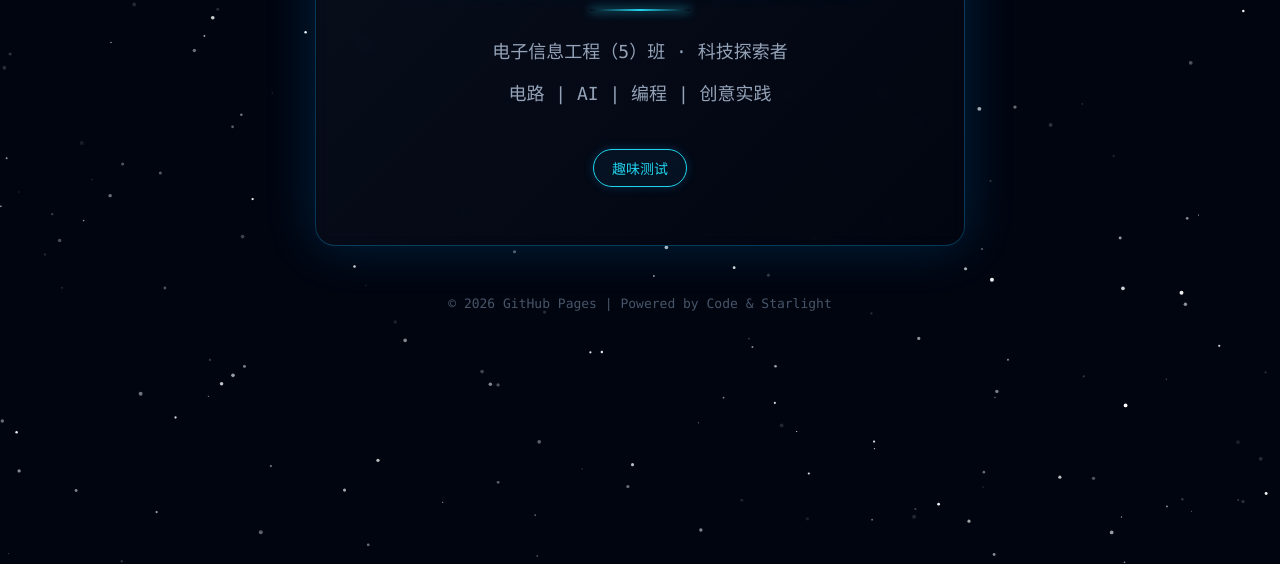
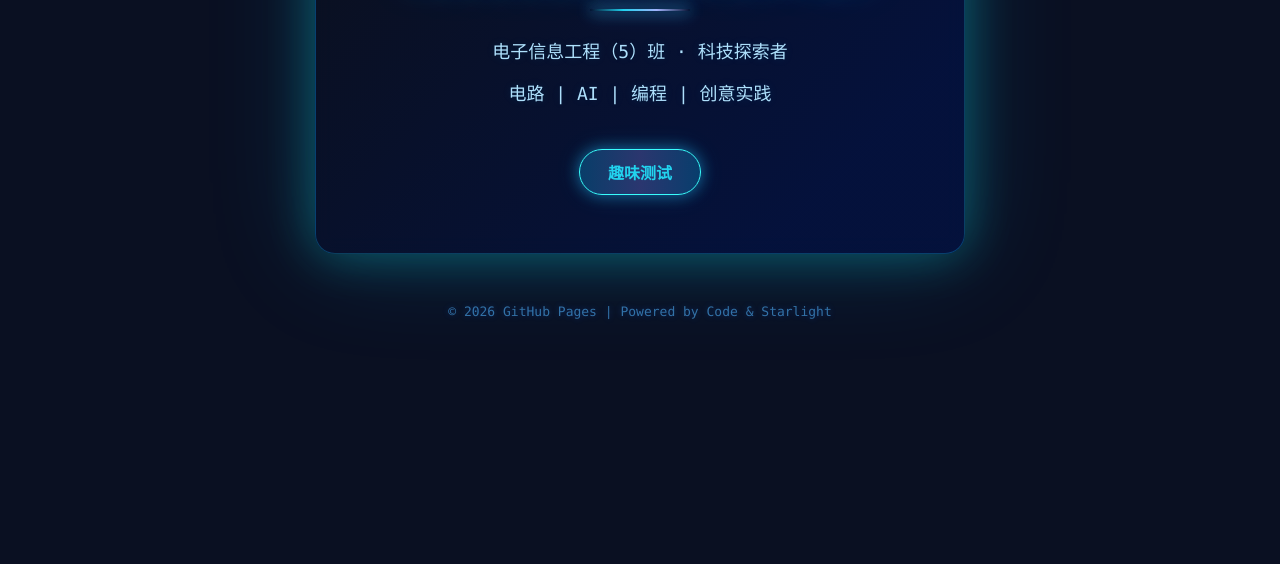
Before and after one commit to xixishuaifeifan/xixishuaifeifan.github.io, a plain HTML site: page index.html in a window 1280 px wide. Shown: the part 236-800 px from the top of the page. Drawn offline with Linux system fonts and the light colour scheme; animation ran at ten frames a second.

Commit message:
Refactor index.html for better design and performance
Updated styles and structure for improved aesthetics and functionality.

```diff
--- a/index.html
+++ b/index.html
@@ -5,21 +5,21 @@
     <meta name="viewport" content="width=device-width, initial-scale=1.0">
     <title>xixishuaifeifan | 赛博主页</title>
     <style>
-        *{margin:0;padding:0;box-sizing:border-box;}
-        body{
-            background: #000510;
+        * {margin:0; padding:0; box-sizing:border-box;}
+        body {
+            background: #0a1022;
             color: #fff;
             font-family: 'Consolas', 'Microsoft Yahei', sans-serif;
             overflow-x: hidden;
+            min-height: 100vh;
         }
-        /* 星空背景 */
-        #stars{
+        /* 霓虹星云背景canvas */
+        #bg-canvas {
             position: fixed;
-            top: 0;
-            left: 0;
-            width: 100%;
-            height: 100%;
+            top:0; left:0; right:0; bottom:0;
+            width: 100vw; height: 100vh;
             z-index: 0;
+            display:block;
         }
         /* 主容器 */
         .container{
@@ -35,60 +35,75 @@
             padding: 50px 30px;
             border: 1px solid #0ea5e950;
             border-radius: 20px;
-            background: linear-gradient(135deg, #0b101ecc, #000510cc);
-            box-shadow: 0 0 50px #0099ff33;
-            backdrop-filter: blur(8px);
+            background: linear-gradient(135deg, #0b101ecc, #031243cc 80%);
+            box-shadow: 0 0 50px #11FCF950, 0 0 110px #0ea5e930;
+            backdrop-filter: blur(10px);
         }
         h1{
             font-size: 42px;
             color: #38bdf8;
             letter-spacing: 5px;
-            text-shadow: 0 0 10px #38bdf8, 0 0 30px #0ea5e9;
+            text-shadow: 0 0 14px #38bdf8, 0 0 44px #0ea5e9;
             margin-bottom: 20px;
+            font-family: 'Consolas','Microsoft Yahei', monospace;
         }
         .neon-line{
             width: 100px;
             height: 2px;
-            background: linear-gradient(90deg, transparent, #22d3ee, transparent);
+            background: linear-gradient(90deg, transparent, #22d3ee, #a5b4fc, transparent);
             margin: 25px auto;
-            box-shadow: 0 0 10px #22d3ee;
+            box-shadow: 0 0 14px #22d3ee, 0 0 20px #818cf8;
+            border-radius: 2px;
         }
         p{
             font-size: 18px;
-            color: #94a3b8;
+            color: #aee0fc;
             line-height: 1.8;
             margin: 10px 0;
+            text-shadow: 0 0 10px #0ea5e920;
         }
         .tags{
             margin-top: 30px;
         }
-        .tag{
+        .tag {
             display: inline-block;
             margin: 8px 6px;
-            padding: 8px 18px;
-            border: 1px solid #22d3ee;
+            padding: 10px 28px;
+            border: 1.5px solid #39fdfd;
             border-radius: 25px;
             color: #22d3ee;
-            font-size: 14px;
-            background: #0ea5e910;
-            box-shadow: 0 0 10px #0ea5e940;
+            font-size: 16px;
+            font-weight: bold;
+            background: linear-gradient(90deg,#0ea5e94d,#818cf84d, #0ea5e94d);
+            box-shadow: 0 0 14px #0ea5e980,0 0 25px #60e6ff30;
+            text-decoration: none;
             transition: all 0.3s;
+            position: relative;
         }
-        .tag:hover{
-            background: #0ea5e930;
-            box-shadow: 0 0 20px #0ea5e980;
-            transform: translateY(-3px);
+        .tag:hover {
+            background: linear-gradient(90deg, #64e3ff, #65a7ff 90%);
+            color: #161e33;
+            box-shadow: 0 0 30px #0ea5e9cc, 0 0 44px #38bdf899;
+            transform: translateY(-4px) scale(1.04) rotate(-1deg);
+            letter-spacing: 3px;
+            text-decoration: none;
         }
         .footer{
             margin-top: 50px;
             font-size: 13px;
-            color: #475569;
+            color: #54b7ff93;
+            text-shadow: 0 0 6px #2563eb55;
+        }
+        @media (max-width:600px) {
+            .container {padding-top:50px;}
+            .card {padding:24px 6px;}
+            h1 {font-size:28px;}
         }
     </style>
 </head>
 <body>
-    <!-- 动态星空背景 -->
-    <canvas id="stars"></canvas>
+    <!-- 高级炫酷星空背景 -->
+    <canvas id="bg-canvas"></canvas>
 
     <div class="container">
         <div class="card">
@@ -96,63 +111,20 @@
             <div class="neon-line"></div>
             <p>电子信息工程（5）班 · 科技探索者</p>
             <p>电路 | AI | 编程 | 创意实践</p>
-
             <div class="tags">
-                <span class="tag">趣味测试</span>
+                <a class="tag" href="quiz.html">趣味测试</a>
             </div>
         </div>
 
         <div class="footer">
-            © 2026 GitHub Pages | Powered by Code & Starlight
+            © 2026 GitHub Pages | Powered by Code &amp; Starlight
         </div>
     </div>
-
-    <!-- 星空动画JS -->
+    <!-- 星空&霓虹流体&流星动画JS -->
     <script>
-        const canvas = document.getElementById('stars');
-        const ctx = canvas.getContext('2d');
-        canvas.width = window.innerWidth;
-        canvas.height = window.innerHeight;
-
-        const stars = [];
-        const starCount = 250;
-
-        for (let i = 0; i < starCount; i++) {
-            stars.push({
-                x: Math.random() * canvas.width,
-                y: Math.random() * canvas.height,
-                radius: Math.random() * 1.5 + 0.5,
-                speed: Math.random() * 0.5 + 0.1,
-                opacity: Math.random()
-            });
-        }
-
-        function drawStars() {
-            ctx.clearRect(0, 0, canvas.width, canvas.height);
-            stars.forEach(star => {
-                ctx.beginPath();
-                ctx.arc(star.x, star.y, star.radius, 0, Math.PI * 2);
-                ctx.fillStyle = `rgba(255, 255, 255, ${star.opacity})`;
-                ctx.fill();
-
-                star.opacity += Math.random() * 0.02 - 0.01;
-                if (star.opacity < 0.1) star.opacity = 0.1;
-                if (star.opacity > 1) star.opacity = 1;
-
-                star.y += star.speed;
-                if (star.y > canvas.height) {
-                    star.y = 0;
-                    star.x = Math.random() * canvas.width;
-                }
-            });
-            requestAnimationFrame(drawStars);
-        }
-
-        drawStars();
-        window.addEventListener('resize', () => {
-            canvas.width = window.innerWidth;
-            canvas.height = window.innerHeight;
-        });
-    </script>
-</body>
-</html>
+    // 炫酷星空霓虹流体+流星
+    const canvas = document.getElementById('bg-canvas');
+    const ctx = canvas.getContext('2d');
+    let w = window.innerWidth, h = window.innerHeight;
+    canvas.width = w; canvas.height =*
+
```
